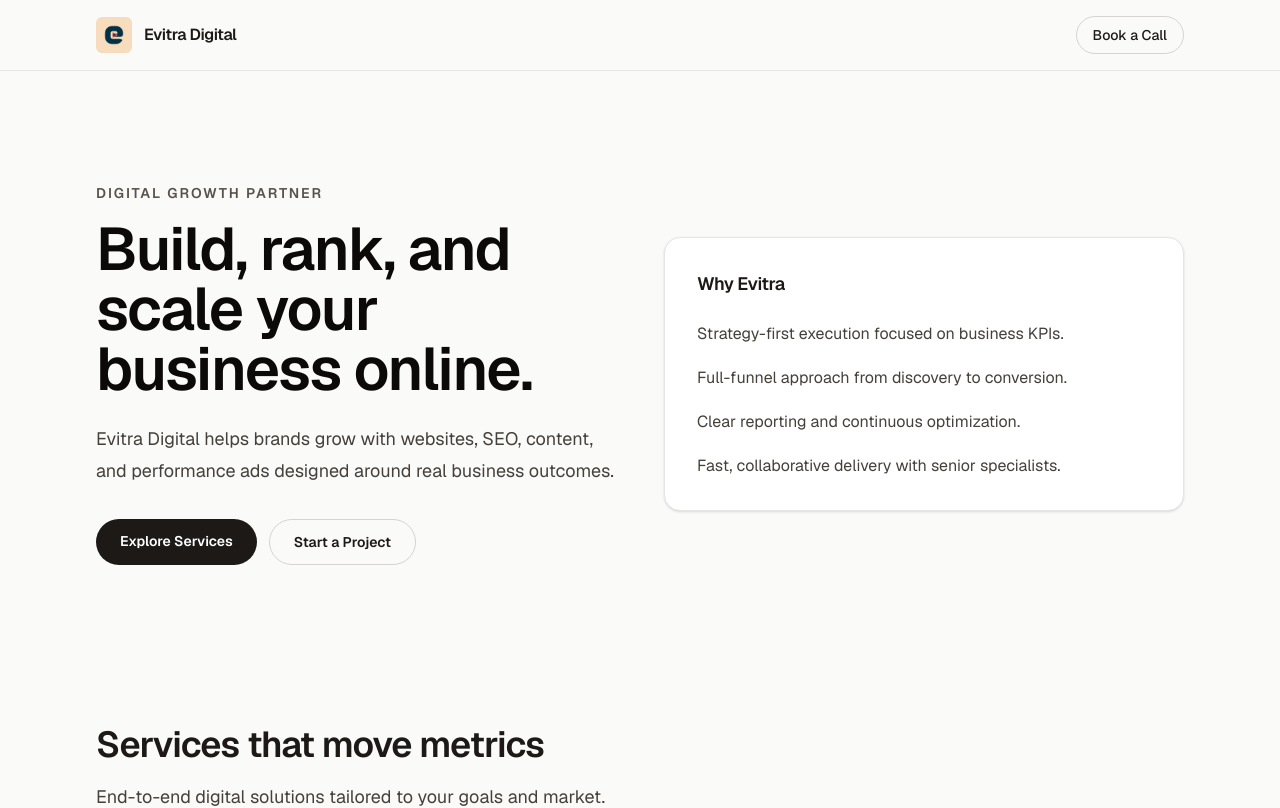
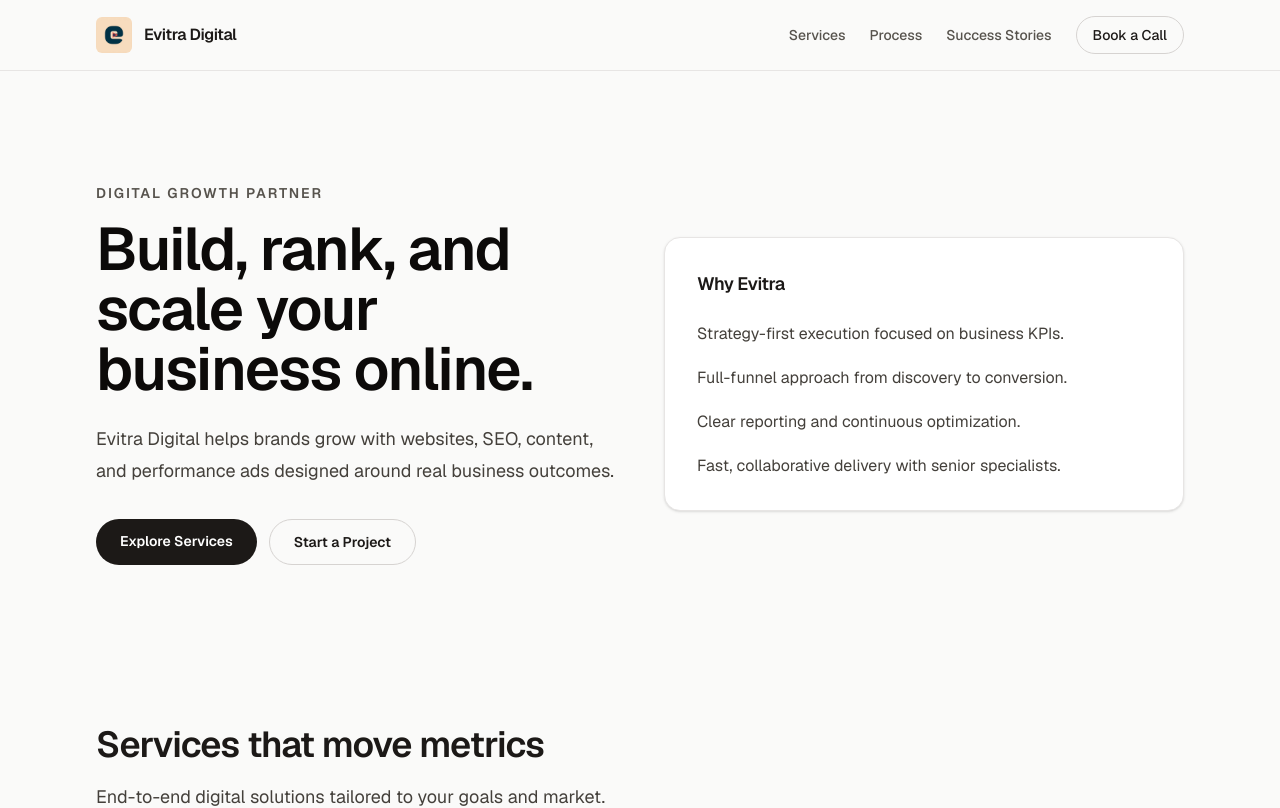
Before and after one commit to kakashi8963/evitra-website, a Next.js app: page / in a window 1280 px wide. Shown: the top 808 px of the page. Built offline with nearby package versions, Linux system fonts and the light colour scheme.

Commit message:
Add customer success stories section

```diff
--- a/src/app/page.tsx
+++ b/src/app/page.tsx
@@ -70,9 +70,20 @@ export default function Home() {
             />
             <p className="text-base font-semibold tracking-tight">Evitra Digital</p>
           </div>
+          <nav className="hidden items-center gap-6 md:flex">
+            <a href="#services" className="text-sm font-medium text-stone-600 transition hover:text-stone-900">Services</a>
+            <a href="#process" className="text-sm font-medium text-stone-600 transition hover:text-stone-900">Process</a>
+            <a href="#testimonials" className="text-sm font-medium text-stone-600 transition hover:text-stone-900">Success Stories</a>
+            <a
+              href="#contact"
+              className="rounded-full border border-stone-300 px-4 py-2 text-sm font-medium transition hover:bg-stone-100"
+            >
+              Book a Call
+            </a>
+          </nav>
           <a
             href="#contact"
-            className="rounded-full border border-stone-300 px-4 py-2 text-sm font-medium transition hover:bg-stone-100"
+            className="rounded-full border border-stone-300 px-4 py-2 text-sm font-medium transition hover:bg-stone-100 md:hidden"
           >
             Book a Call
           </a>
@@ -143,7 +154,7 @@ export default function Home() {
           </div>
         </section>
 
-        <section className="mx-auto w-full max-w-6xl px-6 py-14 lg:px-8 lg:py-20">
+        <section id="process" className="mx-auto w-full max-w-6xl px-6 py-14 lg:px-8 lg:py-20">
           <div className="rounded-3xl border border-stone-200 bg-white p-8 sm:p-10">
             <h2 className="text-3xl font-semibold tracking-tight sm:text-4xl">
               Simple process, serious results
@@ -168,7 +179,7 @@ export default function Home() {
           </div>
         </section>
 
-        <section className="mx-auto w-full max-w-6xl px-6 py-14 lg:px-8 lg:py-20">
+        <section id="testimonials" className="mx-auto w-full max-w-6xl px-6 py-14 lg:px-8 lg:py-20">
           <div className="max-w-2xl">
             <p className="mb-3 text-sm font-semibold uppercase tracking-[0.14em] text-stone-600">
               Customer Success Stories
```
